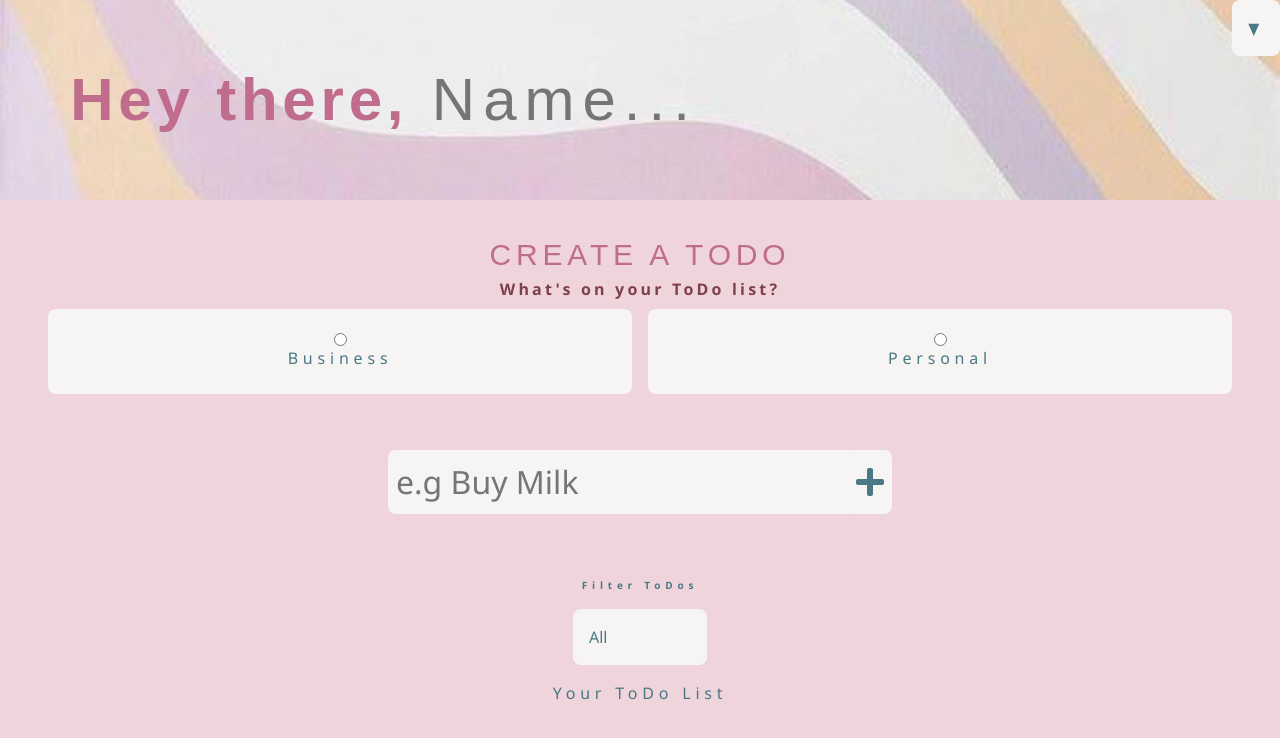
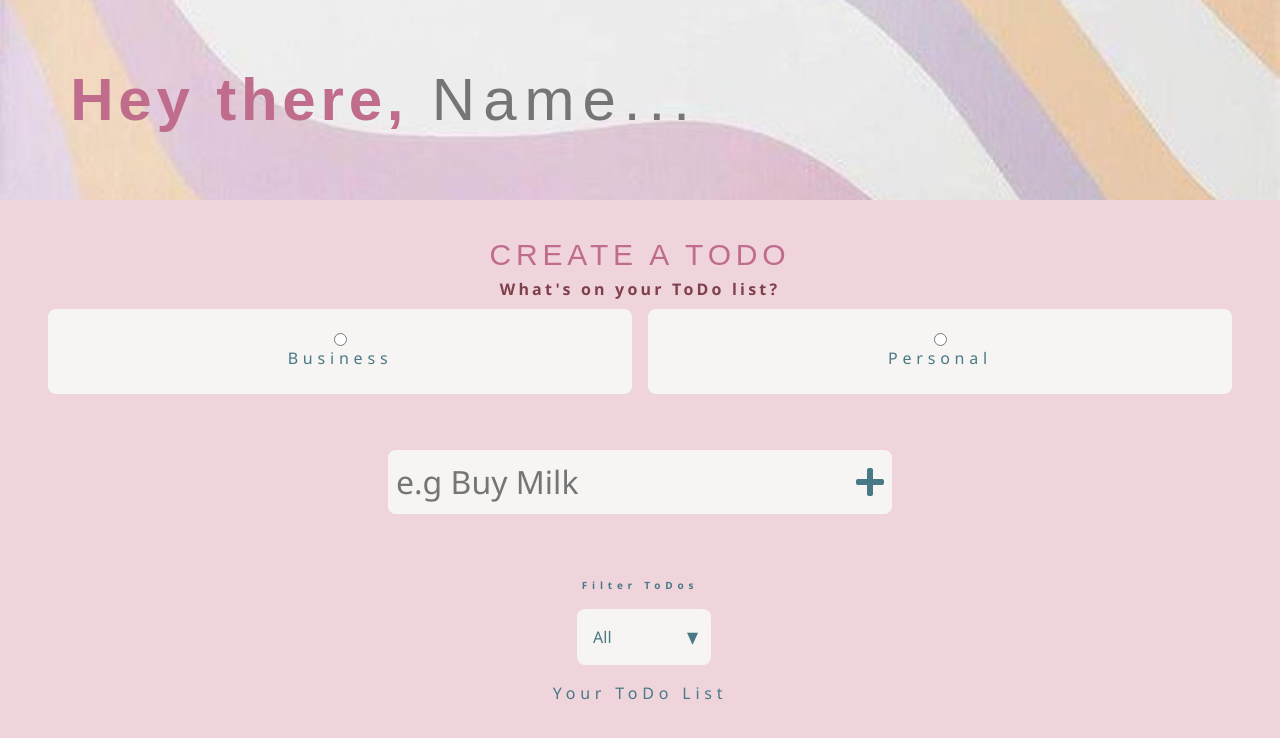
Before and after one commit to imd1005-web-development-winter-2023/assignment-03-rashaibr, a plain HTML site: page index.html in a window 1280 px wide. Drawn offline with Linux system fonts and the light colour scheme; a web font is replaced by a local one.

Commit message:
Update style.css

```diff
--- a/style.css
+++ b/style.css
@@ -210,7 +210,6 @@ select{
   background-color: #f7f5f3;
   cursor: pointer;
   padding:1rem;
-
   border-radius: 0.5rem;
 }
 .select{
@@ -222,17 +221,7 @@ select{
 }
 .select::after{
   content:"\25BC";
-  position: absolute;
-  border-radius: 0.5rem;
-  background-color:#f7f5f3;
-  top:0px;
-  right:0px;
-  padding:1rem;
-  pointer-events: none;
-}
-.select:hover::after{
-  background-color:#c06c8d;
-  color:#f7f5f3;
+  margin-left: -1.5rem;
 }
 .yourTD{
   display: flex;
```
